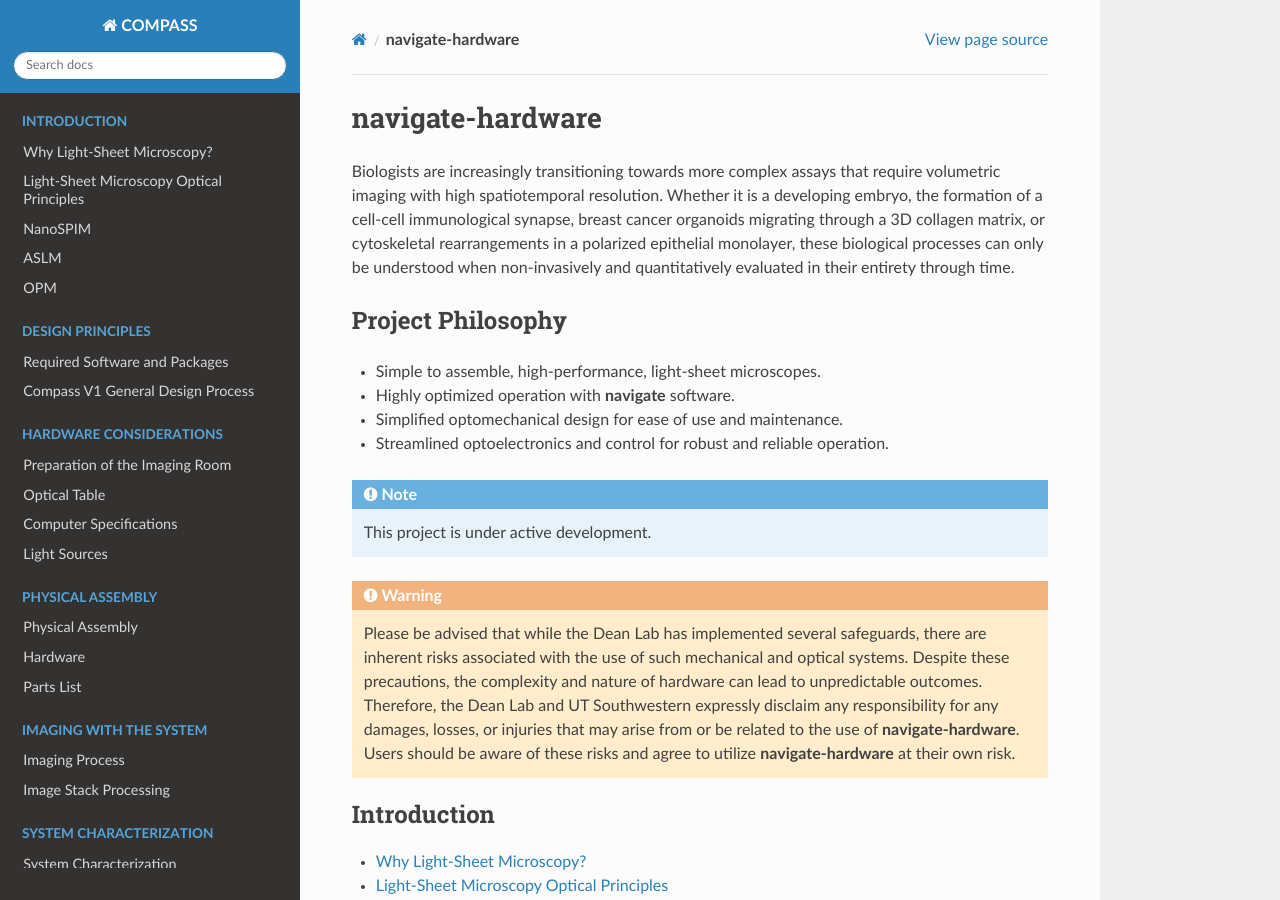
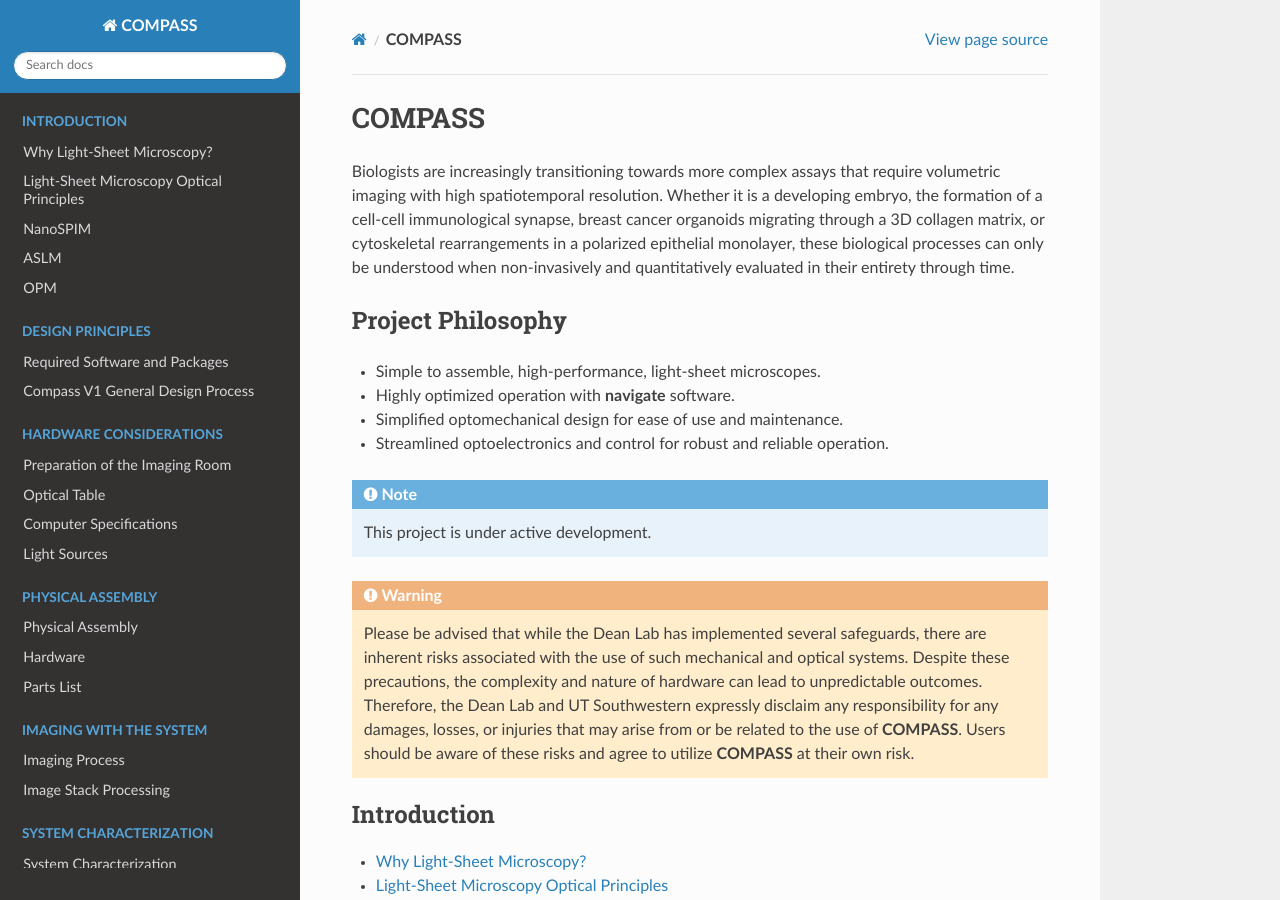
Before and after one commit to TheDeanLab/COMPASS, a Sphinx documentation site: the page built from docs/source/index.rst, in a window 1280 px wide and 900 px high. Built offline with Sphinx 7.4.7 and the Read the Docs theme 3.1.0, drawn with Linux system fonts in a browser that asks for light colours; pages that are not in the unit, such as notebooks, are missing from menus; some of the changed text lies outside the part shown.

Commit message:
Uniform naming in docs

```diff
--- a/docs/source/design_principles/design_process.rst
+++ b/docs/source/design_principles/design_process.rst
@@ -275,7 +275,7 @@
 Note on Difference in Simulated and Physical Coordinate Definitions
 ______________________________
 
-It should be noted briefly that when discussing our physical microscope systems using Navigate software, the definitions
+It should be noted briefly that when discussing our physical microscope systems using navigate software, the definitions
 for the coordinate axes is different than that of our simulations. This is due to a difference in standardized
 definitions for the axes in our previous systems and how Zemax defines these same axes. This difference is depicted in
 the picture below:
--- a/docs/source/imaging/CutSections.txt
+++ b/docs/source/imaging/CutSections.txt
@@ -15,7 +15,7 @@
     :alt: Depiction of how :math:`\delta _z` is derived
 
 An example of what these values can be is shown below, where for our camera and system magnification our xy pixel
-size is the same at 130 nm, while we used a piezo step size of 200 nm in Navigate. Using the relationship shown above
+size is the same at 130 nm, while we used a piezo step size of 200 nm in navigate. Using the relationship shown above
 to find :math:`\delta _z`, we find our actual z-step size is roughly 98.5 nm. Then we can adjust the image stack
 properties panel as follows:
 
--- a/docs/source/imaging/imaging.rst
+++ b/docs/source/imaging/imaging.rst
@@ -53,7 +53,7 @@
 to mitigate them, we employ a process of taking a z-stack of fluorescent beads suspended in agarose
 and using ImageJ to quickly process those images.
 
-    1. Take a z-stack within Navigate of your sample
+    1. Take a z-stack within navigate of your sample
     2. Open up the z-stack within ImageJ
     3. Reslice the z-stack (Image -> Stacks -> Reslice)
     4. Do a maximum intensity project of the resliced stack (Image -> Stacks -> Z-Projection)
@@ -61,7 +61,7 @@
     6. If spherical aberration is still present, make slight adjustments to the objective
        correction collar and repeat Steps 1-5.
 
-As a note, observing the camera live-feed via Navigate's "Continuous Scan" mode while adjusting the correction collar
+As a note, observing the camera live-feed via navigate's "Continuous Scan" mode while adjusting the correction collar
 can help to get in the general vicinity of the correct placement of the correction collar. An example of how change in
 the correction collar affect live images are shown below for fluorescent beads. Aiming to get to get the beads near the
 expected light sheet position to be as in-focus as possible is a general guide for what direction to move the collar;
--- a/docs/source/index.rst
+++ b/docs/source/index.rst
@@ -1,8 +1,8 @@
 
-.. _navigate-hardware-home:
+.. _compass-home:
 
 #####################
-**navigate-hardware**
+**COMPASS**
 #####################
 
 Biologists are increasingly transitioning
@@ -34,8 +34,8 @@
     mechanical and optical systems. Despite these precautions, the complexity and nature of
     hardware can lead to unpredictable outcomes. Therefore, the Dean Lab and UT
     Southwestern expressly disclaim any responsibility for any damages, losses, or
-    injuries that may arise from or be related to the use of **navigate-hardware**.
-    Users should be aware of these risks and agree to utilize **navigate-hardware** at their own risk.
+    injuries that may arise from or be related to the use of **COMPASS**.
+    Users should be aware of these risks and agree to utilize **COMPASS** at their own risk.
 
 
 .. toctree::
@@ -91,7 +91,7 @@
 
 **Authors**
 ============
-**Navigate-hardware** includes key contributions from numerous individuals, both past and present,
+**COMPASS** includes key contributions from numerous individuals, both past and present,
 in `The Dean Lab <https://www.dean-lab.org>`_.
 
 **Funding**
--- a/docs/source/physical_assembly/physical_assembly.rst
+++ b/docs/source/physical_assembly/physical_assembly.rst
@@ -115,7 +115,7 @@
 Note on Difference in Simulated and Physical Coordinate Definitions
 ______________________________
 
-It should be noted briefly that when discussing our physical microscope systems using Navigate software, the definitions
+It should be noted briefly that when discussing our physical microscope systems using navigate software, the definitions
 for the coordinate axes is different than that of our simulations. This is due to a difference in standardized
 definitions for the axes in our previous systems and how Zemax defines these same axes. This difference is depicted in
 the picture below:
@@ -204,9 +204,9 @@
     2. Use the "PM Q = 1" command to set the piezo into External Input mode:
         - now the output of "PM Q?" is "Q = 1"
 
-Another important step is to ensure that the configuration file associated with Navigate is appropriately set up for your piezo.
+Another important step is to ensure that the configuration file associated with navigate is appropriately set up for your piezo.
 This involves setting the correct axis and voltage-to-distance mapping for the piezo. As an example our configuration file
-for Navigate looks like the following for setting up our piezo:
+for navigate looks like the following for setting up our piezo:
 
 .. image:: Images/Piezo_Config.png
     :align: center
```
Also changed, not shown: README.md (+1 -1 lines).
